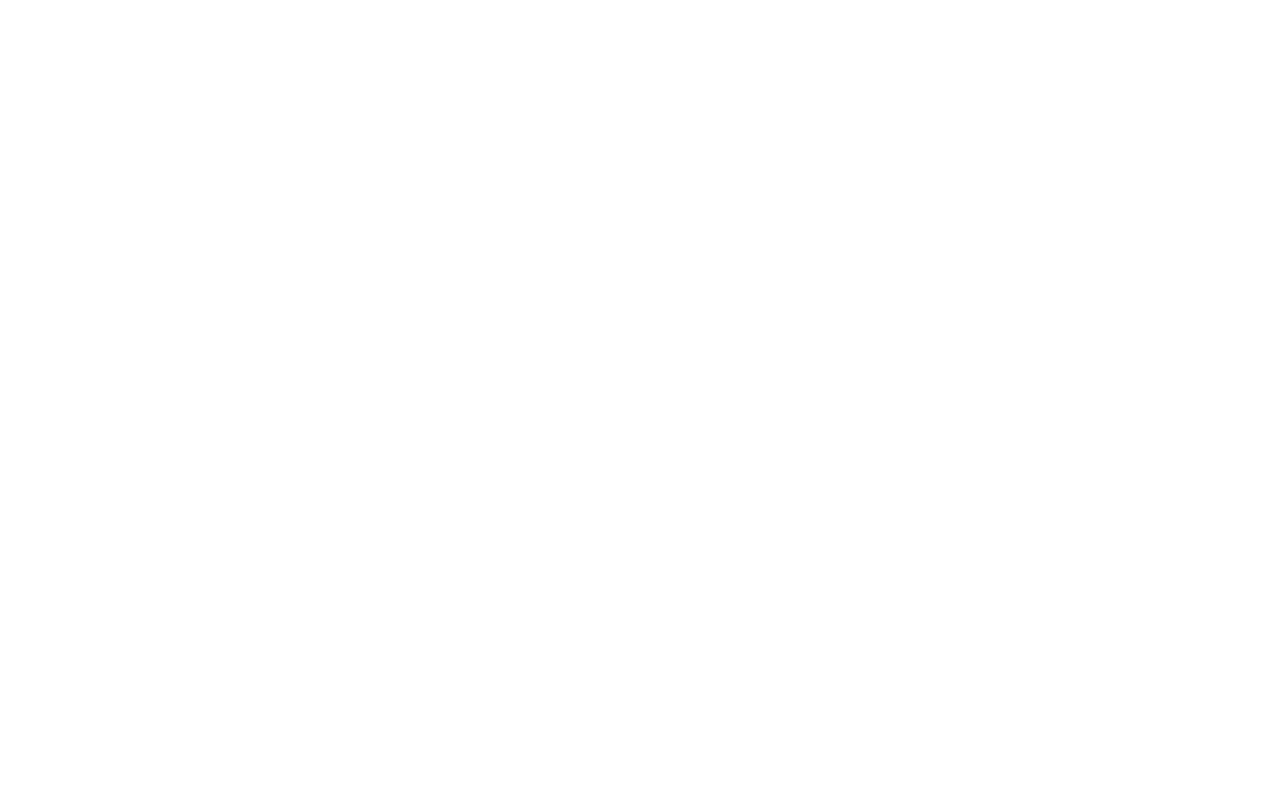
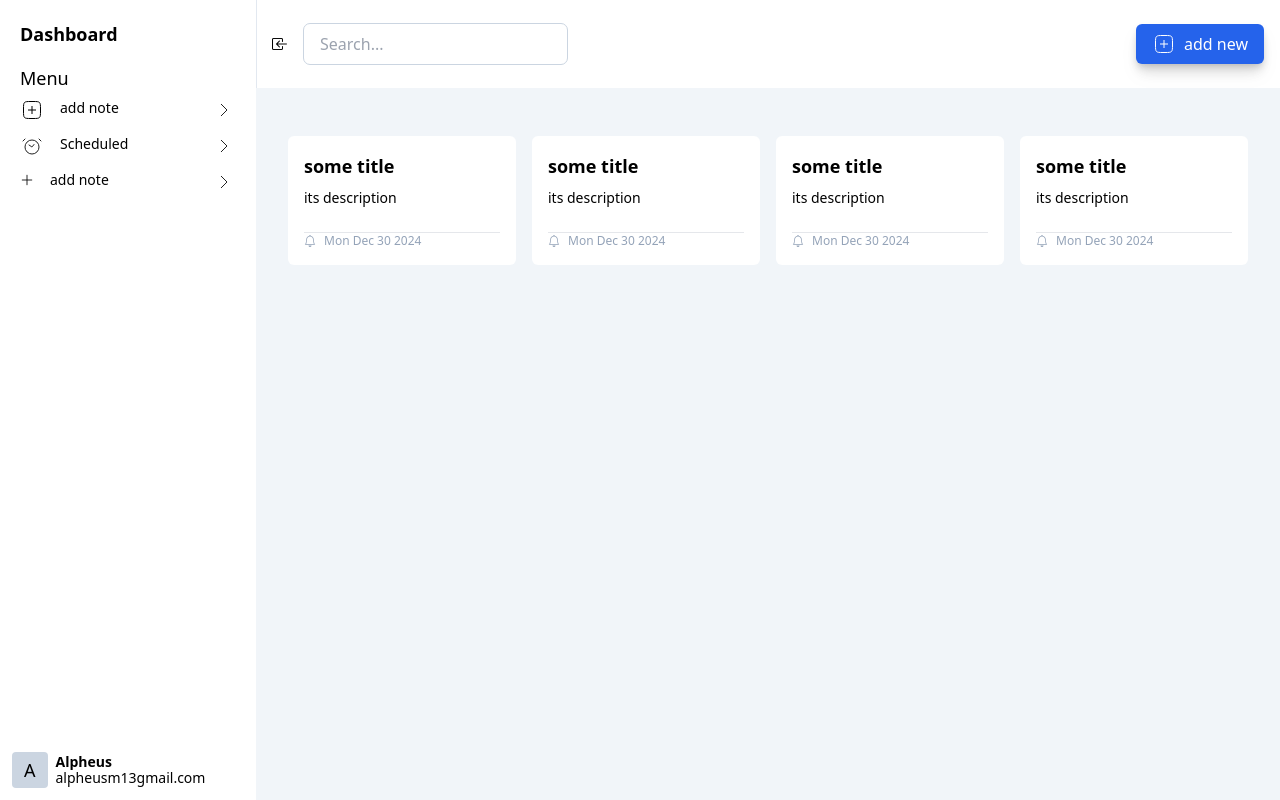
Before and after one commit to theCalculatar/inote, an Angular app in the folder client/: page /home in a window 1280 px wide. Before the commit this address led to /. Built offline with nearby package versions, Linux system fonts and the light colour scheme.

Commit message:
add content area for displaying notes, add router-outlet to landing component

```diff
--- /dev/null
+++ b/client/src/app/core/interfaces/note.interface.ts
@@ -0,0 +1,6 @@
+export interface Note {
+  id: string
+  title: string
+  description: string
+  due: string | undefined
+}
--- /dev/null
+++ b/client/src/app/layouts/landing/components/content-area/content-area.component.html
@@ -0,0 +1,9 @@
+<div class="h-full w-full bg-slate-100 pt-12 px-8 overflow-hidden">
+  <div
+    class="overflow-hidden grid grid-cols-1 md:grid-cols-2 lg:grid-cols-3 xl:grid-cols-4 gap-4"
+  >
+    <ng-container *ngFor="let note of notes">
+      <app-notes-card [note]="note" />
+    </ng-container>
+  </div>
+</div>
--- /dev/null
+++ b/client/src/app/layouts/landing/components/content-area/content-area.component.ts
@@ -0,0 +1,44 @@
+import { Component, OnInit } from '@angular/core'
+import { NotesCardComponent } from '../../../../shared/components/notes-card/notes-card.component'
+import { NgFor } from '@angular/common'
+import { Note } from '../../../../core/interfaces/note.interface'
+// import { Note } from '../../../../core/interfaces/note.interface'
+@Component({
+  selector: 'app-content-area',
+  imports: [NotesCardComponent, NgFor],
+  templateUrl: './content-area.component.html',
+  styleUrl: './content-area.component.scss',
+})
+export class ContentAreaComponent implements OnInit {
+  notes: Note[] = []
+
+  ngOnInit(): void {
+    this.notes.push({
+      id: 'id here',
+      title: 'some title',
+      description: 'its description',
+      due: Date().slice(0,15),
+    })
+    this.notes.push({
+      id: 'id here',
+      title: 'some title',
+      description: 'its description',
+      due: Date().slice(0,15),
+    })
+    this.notes.push({
+      id: 'id here',
+      title: 'some title',
+      description: 'its description',
+      due: Date().slice(0,15),
+    })
+    this.notes.push({
+      id: 'id here',
+      title: 'some title',
+      description: 'its description',
+      due: Date().slice(0,15),
+    })
+
+
+
+  }
+}
--- a/client/src/app/layouts/landing/landing.component.html
+++ b/client/src/app/layouts/landing/landing.component.html
@@ -3,5 +3,6 @@
   <div class="w-full">
     <!-- BREADCRUMBS -->
     <app-navbar />
+    <router-outlet/>
   </div>
 </div>
--- a/client/src/app/layouts/landing/landing.component.ts
+++ b/client/src/app/layouts/landing/landing.component.ts
@@ -1,10 +1,11 @@
 import { Component } from '@angular/core';
 import { SidebarComponent } from "./components/sidebar/sidebar.component";
 import { NavbarComponent } from "./components/navbar/navbar.component";
+import { RouterOutlet } from '@angular/router';
 
 @Component({
   selector: 'app-landing',
-  imports: [SidebarComponent, NavbarComponent],
+  imports: [SidebarComponent, NavbarComponent,RouterOutlet],
   templateUrl: './landing.component.html',
   styleUrl: './landing.component.scss'
 })
--- /dev/null
+++ b/client/src/app/shared/components/notes-card/notes-card.component.html
@@ -0,0 +1,16 @@
+@if(note){
+
+<div class="card flextitle flex-col w-full rounded-md bg-white p-4">
+  <div class="font-bold text-lg">{{ note.title }}</div>
+  <div class="text-sm mt-2">{{ note.description }}</div>
+  <br />
+  <hr />
+
+  @if (note.due) {
+  <div class="flex gap-2 text-xs text-slate-400">
+    <i class="bi bi-bell"></i>
+    {{ note.due }}
+  </div>
+  }
+</div>
+}
```
Also changed, not shown: client/src/app/app.routes.ts (+8 -6 lines), client/src/app/shared/components/notes-card/notes-card.component.ts (added, +12 -0 lines), client/src/app/layouts/landing/components/content-area/content-area.component.scss (added), client/src/app/shared/components/notes-card/notes-card.component.scss (added).
